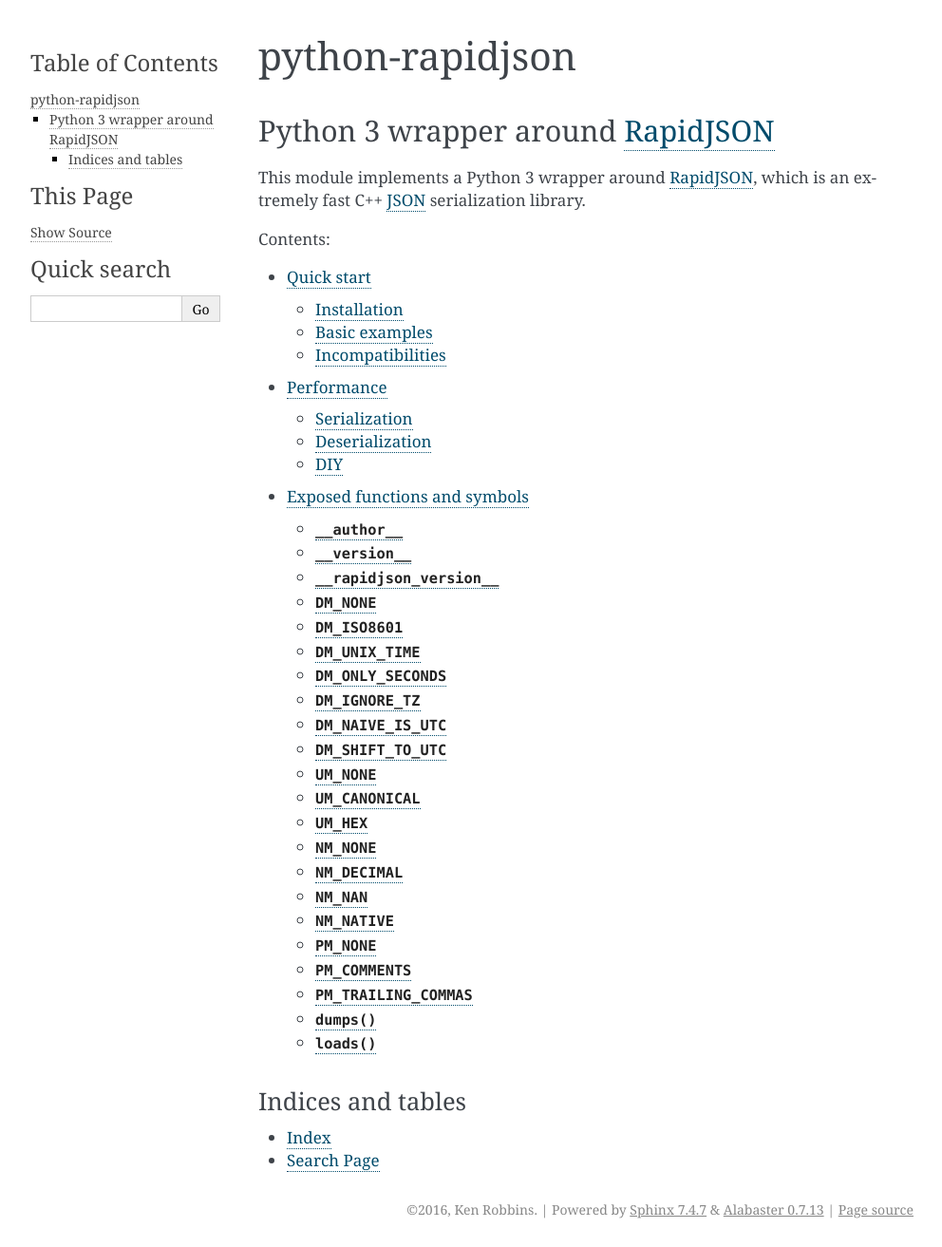
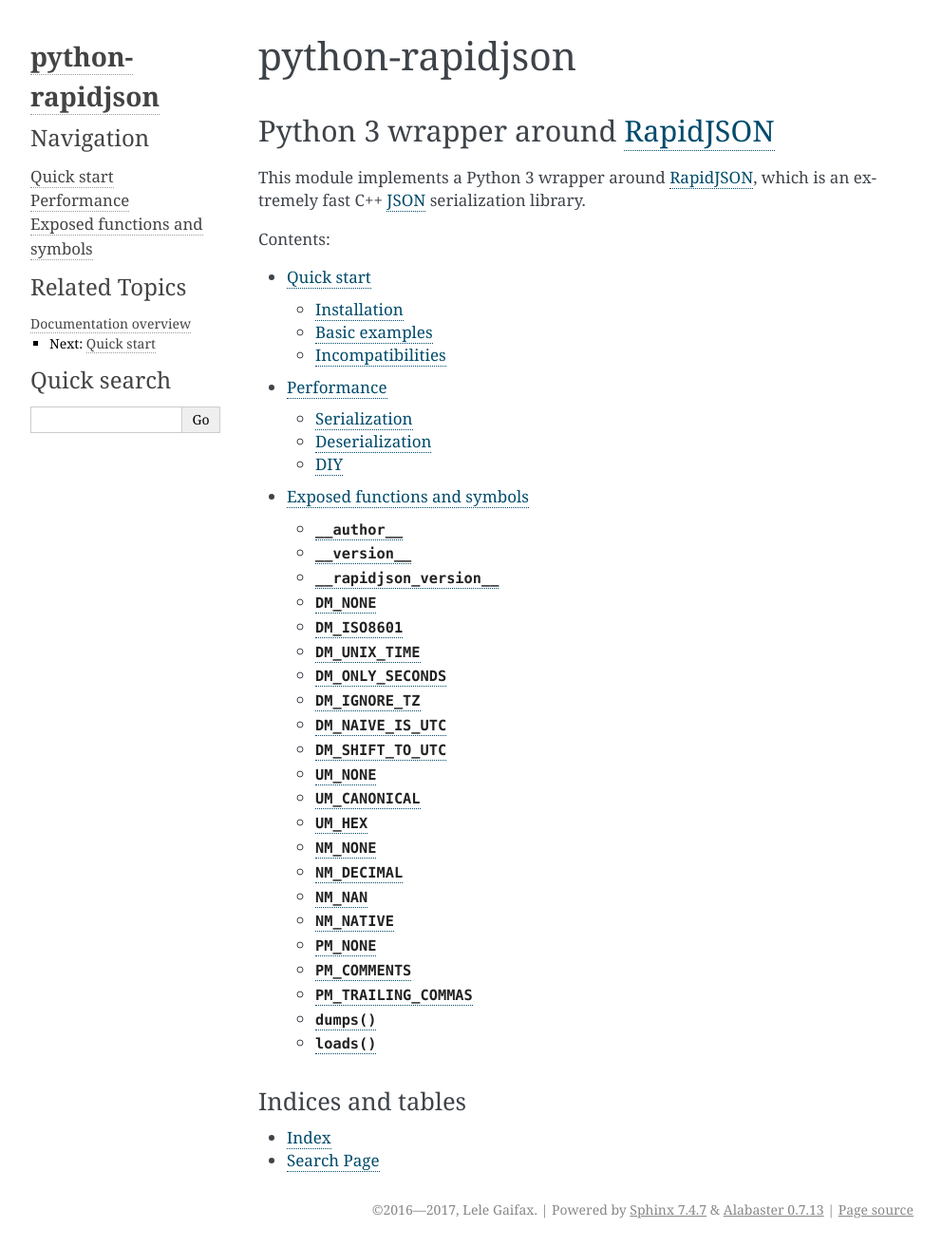
Before and after one commit to python-rapidjson/python-rapidjson, a Sphinx documentation site: the page built from docs/index.rst, in a window 1280 px wide. Shown: the whole page at 95% size, without its empty margins (148-1140 px from the left). Built offline with Sphinx 7.4.7, drawn with Linux system fonts in a browser that asks for light colours.

Commit message:
Renew Sphinx Makefile and configuration

```diff
--- a/docs/conf.py
+++ b/docs/conf.py
@@ -1,4 +1,3 @@
-#!/usr/bin/env python3
 # -*- coding: utf-8 -*-
 #
 # python-rapidjson documentation build configuration file, created by
@@ -21,6 +20,7 @@
 # import sys
 # sys.path.insert(0, os.path.abspath('.'))
 
+
 # -- General configuration ------------------------------------------------
 
 # If your documentation needs a minimal Sphinx version, state it here.
@@ -41,17 +41,13 @@ templates_path = ['_templates']
 # source_suffix = ['.rst', '.md']
 source_suffix = '.rst'
 
-# The encoding of source files.
-#
-# source_encoding = 'utf-8-sig'
-
 # The master toctree document.
 master_doc = 'index'
 
 # General information about the project.
 project = 'python-rapidjson'
-copyright = '2016, Ken Robbins'
-author = 'Ken Robbins'
+copyright = '2016—2017, Lele Gaifax'
+author = 'Lele Gaifax'
 
 # The version info for the project you're documenting, acts as replacement for
 # |version| and |release|, also used in various other places throughout the
@@ -69,47 +65,13 @@ release = '0.1'
 # Usually you set "language" from the command line for these cases.
 language = None
 
-# There are two options for replacing |today|: either, you set today to some
-# non-false value, then it is used:
-#
-# today = ''
-#
-# Else, today_fmt is used as the format for a strftime call.
-#
-# today_fmt = '%B %d, %Y'
-
 # List of patterns, relative to source directory, that match files and
 # directories to ignore when looking for source files.
 # This patterns also effect to html_static_path and html_extra_path
 exclude_patterns = ['_build', 'Thumbs.db', '.DS_Store']
 
-# The reST default role (used for this markup: `text`) to use for all
-# documents.
-#
-# default_role = None
-
-# If true, '()' will be appended to :func: etc. cross-reference text.
-#
-# add_function_parentheses = True
-
-# If true, the current module name will be prepended to all description
-# unit titles (such as .. function::).
-#
-# add_module_names = True
-
-# If true, sectionauthor and moduleauthor directives will be shown in the
-# output. They are ignored by default.
-#
-# show_authors = False
-
 # The name of the Pygments (syntax highlighting) style to use.
 pygments_style = 'sphinx'
-
-# A list of ignored prefixes for module index sorting.
-# modindex_common_prefix = []
-
-# If true, keep warnings as "system message" paragraphs in the built documents.
-# keep_warnings = False
 
 # If true, `todo` and `todoList` produce output, else they produce nothing.
 todo_include_todos = False
@@ -126,134 +88,53 @@ html_theme = 'alabaster'
 # further.  For a list of options available for each theme, see the
 # documentation.
 #
-# html_theme_options = {}
-
-# Add any paths that contain custom themes here, relative to this directory.
-# html_theme_path = []
-
-# The name for this set of Sphinx documents.
-# "<project> v<release> documentation" by default.
-#
-# html_title = 'python-rapidjson v0.1'
-
-# A shorter title for the navigation bar.  Default is the same as html_title.
-#
-# html_short_title = None
-
-# The name of an image file (relative to this directory) to place at the top
-# of the sidebar.
-#
-# html_logo = None
-
-# The name of an image file (relative to this directory) to use as a favicon of
-# the docs.  This file should be a Windows icon file (.ico) being 16x16 or 32x32
-# pixels large.
-#
-# html_favicon = None
+html_theme_options = {'show_related': True}
 
 # Add any paths that contain custom static files (such as style sheets) here,
 # relative to this directory. They are copied after the builtin static files,
 # so a file named "default.css" will overwrite the builtin "default.css".
 html_static_path = ['_static']
 
-# Add any extra paths that contain custom files (such as robots.txt or
-# .htaccess) here, relative to this directory. These files are copied
-# directly to the root of the documentation.
+# Custom sidebar templates, must be a dictionary that maps document names
+# to template names.
 #
-# html_extra_path = []
+# This is required for the alabaster theme
+# refs: http://alabaster.readthedocs.io/en/latest/installation.html#sidebars
+html_sidebars = {
+    '**': [
+        'about.html',
+        'navigation.html',
+        'relations.html',  # needs 'show_related': True theme option to display
+        'searchbox.html',
+        'donate.html',
+    ]
+}
 
-# If not None, a 'Last updated on:' timestamp is inserted at every page
-# bottom, using the given strftime format.
-# The empty string is equivalent to '%b %d, %Y'.
-#
-# html_last_updated_fmt = None
 
-# If true, SmartyPants will be used to convert quotes and dashes to
-# typographically correct entities.
-#
-# html_use_smartypants = True
-
-# Custom sidebar templates, maps document names to template names.
-#
-# html_sidebars = {}
-
-# Additional templates that should be rendered to pages, maps page names to
-# template names.
-#
-# html_additional_pages = {}
-
-# If false, no module index is generated.
-#
-# html_domain_indices = True
-
-# If false, no index is generated.
-#
-# html_use_index = True
-
-# If true, the index is split into individual pages for each letter.
-#
-# html_split_index = False
-
-# If true, links to the reST sources are added to the pages.
-#
-# html_show_sourcelink = True
-
-# If true, "Created using Sphinx" is shown in the HTML footer. Default is True.
-#
-# html_show_sphinx = True
-
-# If true, "(C) Copyright ..." is shown in the HTML footer. Default is True.
-#
-# html_show_copyright = True
-
-# If true, an OpenSearch description file will be output, and all pages will
-# contain a <link> tag referring to it.  The value of this option must be the
-# base URL from which the finished HTML is served.
-#
-# html_use_opensearch = ''
-
-# This is the file name suffix for HTML files (e.g. ".xhtml").
-# html_file_suffix = None
-
-# Language to be used for generating the HTML full-text search index.
-# Sphinx supports the following languages:
-#   'da', 'de', 'en', 'es', 'fi', 'fr', 'h', 'it', 'ja'
-#   'nl', 'no', 'pt', 'ro', 'r', 'sv', 'tr', 'zh'
-#
-# html_search_language = 'en'
-
-# A dictionary with options for the search language support, empty by default.
-# 'ja' uses this config value.
-# 'zh' user can custom change `jieba` dictionary path.
-#
-# html_search_options = {'type': 'default'}
-
-# The name of a javascript file (relative to the configuration directory) that
-# implements a search results scorer. If empty, the default will be used.
-#
-# html_search_scorer = 'scorer.js'
+# -- Options for HTMLHelp output ------------------------------------------
 
 # Output file base name for HTML help builder.
 htmlhelp_basename = 'python-rapidjsondoc'
 
+
 # -- Options for LaTeX output ---------------------------------------------
 
 latex_elements = {
-     # The paper size ('letterpaper' or 'a4paper').
-     #
-     # 'papersize': 'letterpaper',
+    # The paper size ('letterpaper' or 'a4paper').
+    #
+    # 'papersize': 'letterpaper',
 
-     # The font size ('10pt', '11pt' or '12pt').
-     #
-     # 'pointsize': '10pt',
+    # The font size ('10pt', '11pt' or '12pt').
+    #
+    # 'pointsize': '10pt',
 
-     # Additional stuff for the LaTeX preamble.
-     #
-     # 'preamble': '',
+    # Additional stuff for the LaTeX preamble.
+    #
+    # 'preamble': '',
 
-     # Latex figure (float) alignment
-     #
-     # 'figure_align': 'htbp',
+    # Latex figure (float) alignment
+    #
+    # 'figure_align': 'htbp',
 }
 
 # Grouping the document tree into LaTeX files. List of tuples
@@ -261,40 +142,8 @@ latex_elements = {
 #  author, documentclass [howto, manual, or own class]).
 latex_documents = [
     (master_doc, 'python-rapidjson.tex', 'python-rapidjson Documentation',
-     'Ken Robbins', 'manual'),
+     'Ken Robbins, Lele Gaifax', 'manual'),
 ]
-
-# The name of an image file (relative to this directory) to place at the top of
-# the title page.
-#
-# latex_logo = None
-
-# For "manual" documents, if this is true, then toplevel headings are parts,
-# not chapters.
-#
-# latex_use_parts = False
-
-# If true, show page references after internal links.
-#
-# latex_show_pagerefs = False
-
-# If true, show URL addresses after external links.
-#
-# latex_show_urls = False
-
-# Documents to append as an appendix to all manuals.
-#
-# latex_appendices = []
-
-# It false, will not define \strong, \code, 	itleref, \crossref ... but only
-# \sphinxstrong, ..., \sphinxtitleref, ... To help avoid clash with user added
-# packages.
-#
-# latex_keep_old_macro_names = True
-
-# If false, no module index is generated.
-#
-# latex_domain_indices = True
 
 
 # -- Options for manual page output ---------------------------------------
@@ -305,10 +154,6 @@ man_pages = [
     (master_doc, 'python-rapidjson', 'python-rapidjson Documentation',
      [author], 1)
 ]
-
-# If true, show URL addresses after external links.
-#
-# man_show_urls = False
 
 
 # -- Options for Texinfo output -------------------------------------------
@@ -321,19 +166,3 @@ texinfo_documents = [
      author, 'python-rapidjson', 'One line description of project.',
      'Miscellaneous'),
 ]
-
-# Documents to append as an appendix to all manuals.
-#
-# texinfo_appendices = []
-
-# If false, no module index is generated.
-#
-# texinfo_domain_indices = True
-
-# How to display URL addresses: 'footnote', 'no', or 'inline'.
-#
-# texinfo_show_urls = 'footnote'
-
-# If true, do not generate a @detailmenu in the "Top" node's menu.
-#
-# texinfo_no_detailmenu = False
```
Also changed, not shown: 1 other file.
